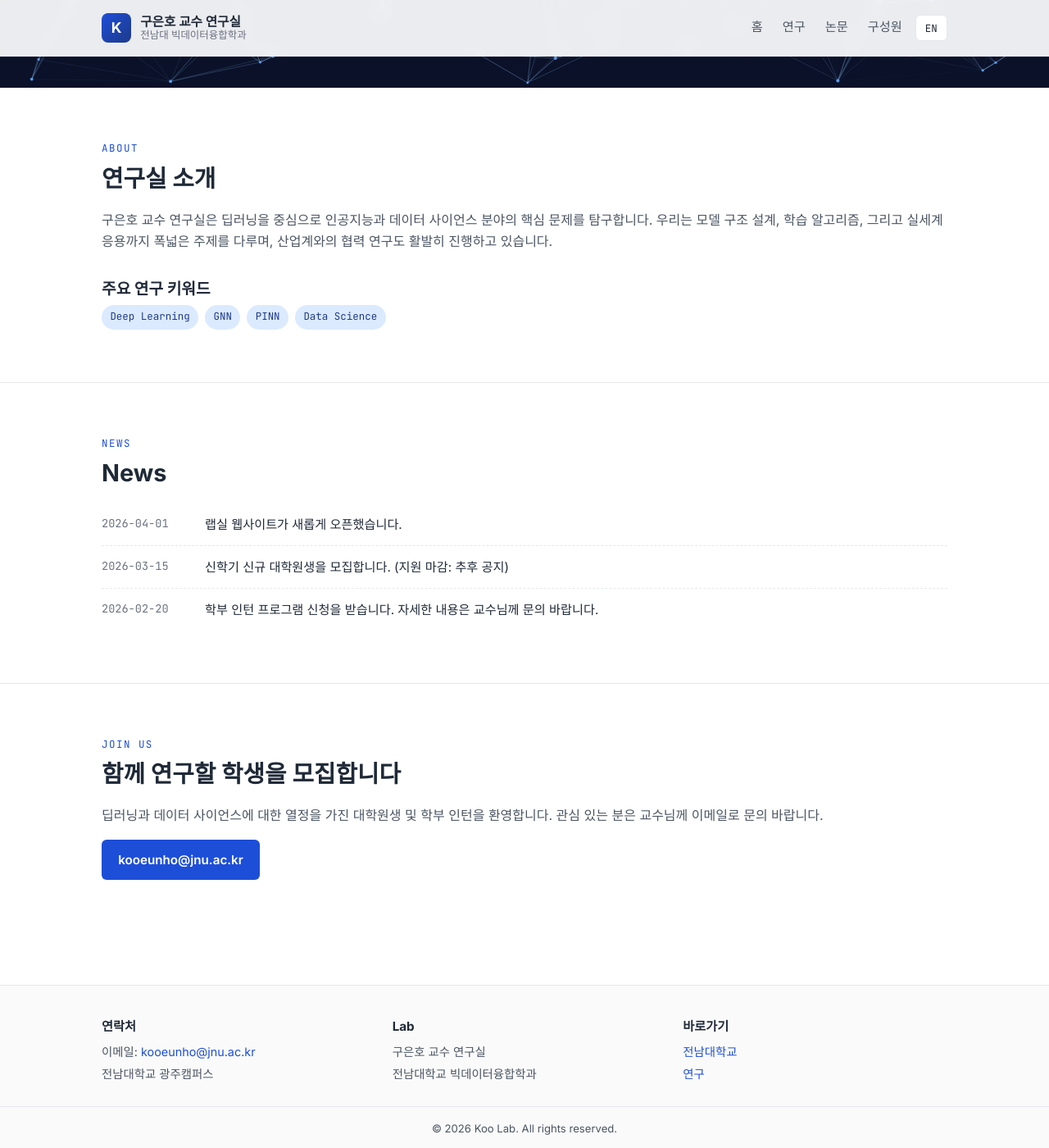
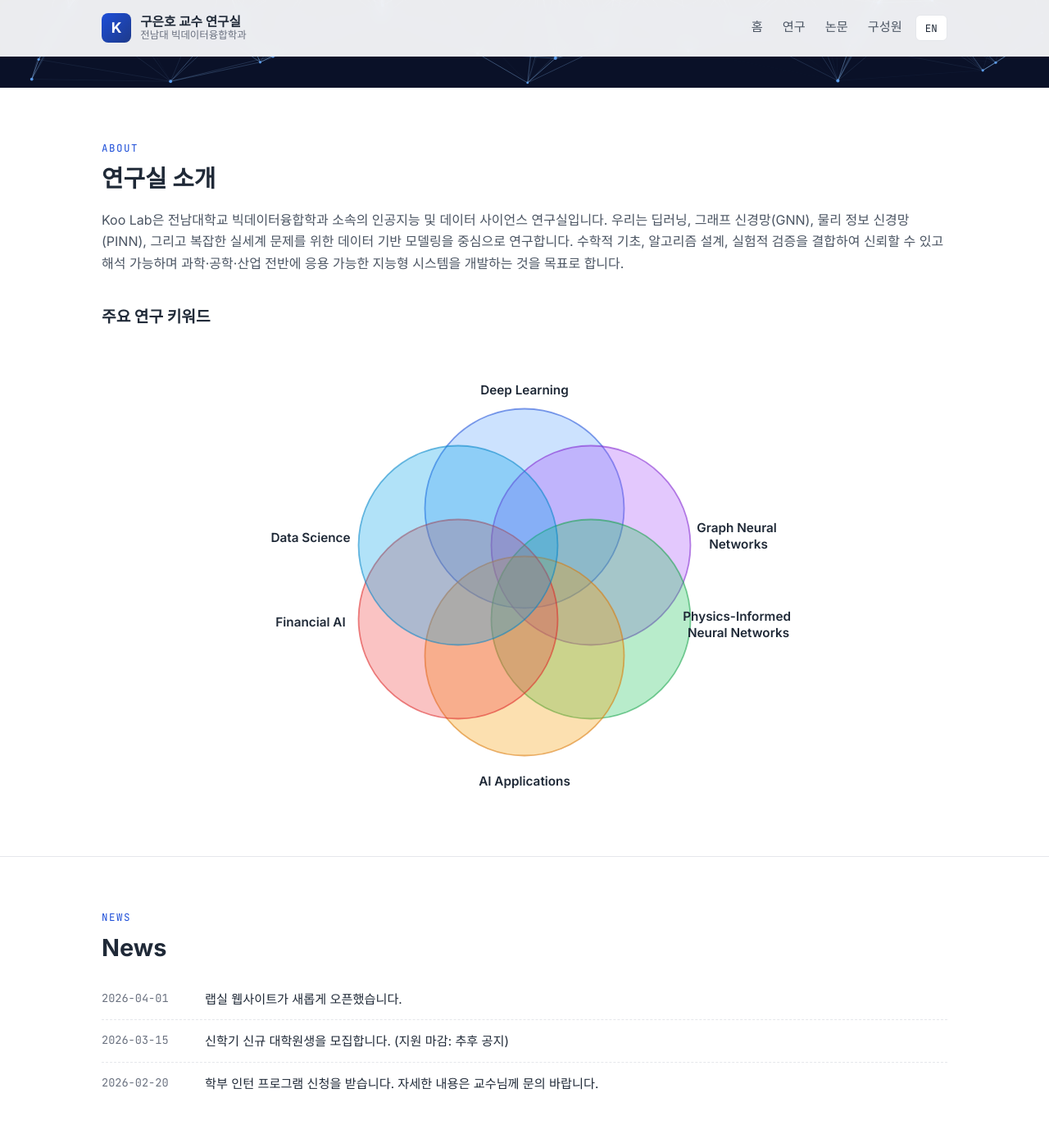
Before and after one commit to Ian-Ian-Ian5/Koo-Eunho.github.io, a Jekyll site: the page built from index.html, in a window 1280 px wide and 1400 px high, scrolled down 502 px. Shown: the whole window at 82% size. Built offline with Jekyll 4.4.1, drawn with Linux system fonts in a browser that asks for light colours.

Commit message:
Update About text + Venn diagram of research areas

```diff
--- a/_config.yml
+++ b/_config.yml
@@ -36,9 +36,9 @@ professor:
   office_ko: "전남대학교 광주캠퍼스 자연과학대학 1호관 213호"
   office_en: "Bldg. 1, Rm. 213, College of Natural Sciences, JNU"
   photo: "/assets/images/professor.jpg"
-  cv: "/assets/files/cv.pdf"
+  cv: ""
   scholar: "https://scholar.google.com/citations?user=13BRvZAAAAAJ&hl=ko"
-  github: "https://github.com/"
+  github: ""
   bio_ko: >-
     구은호 교수는 전남대학교 빅데이터융합학과 교수로, 딥러닝을 중심으로 한
     인공지능 및 데이터 사이언스 분야의 연구를 수행하고 있습니다.
--- a/assets/css/main.css
+++ b/assets/css/main.css
@@ -165,6 +165,32 @@ p { margin: 0 0 1rem; color: var(--color-text-soft); }
     radial-gradient(ellipse at top right, var(--color-accent-soft) 0%, transparent 55%),
     linear-gradient(180deg, #fff 0%, var(--color-surface) 100%);
   border-bottom: 1px solid var(--color-border);
+}
+
+/* ----------------------------- Venn diagram (research areas) -----------*/
+.venn-container {
+  margin: 1.5rem 0 0;
+  display: flex;
+  justify-content: center;
+}
+.venn-diagram {
+  width: 100%;
+  max-width: 720px;
+  height: auto;
+  display: block;
+}
+.venn-label {
+  font-family: var(--font-sans);
+  font-size: 17px;
+  font-weight: 600;
+  fill: var(--color-text);
+}
+
+@media (max-width: 720px) {
+  .venn-label { font-size: 14px; }
+}
+@media (max-width: 480px) {
+  .venn-label { font-size: 12px; }
 }
 
 /* ----------------------------- Vanta NET Hero (animated network) -------- */
--- a/assets/js/lang-toggle.js
+++ b/assets/js/lang-toggle.js
@@ -19,7 +19,7 @@ const I18N = {
     "hero.cta_join": "랩실 합류하기",
 
     "home.about_title": "연구실 소개",
-    "home.about_body": "구은호 교수 연구실은 딥러닝을 중심으로 인공지능과 데이터 사이언스 분야의 핵심 문제를 탐구합니다. 우리는 모델 구조 설계, 학습 알고리즘, 그리고 실세계 응용까지 폭넓은 주제를 다루며, 산업계와의 협력 연구도 활발히 진행하고 있습니다.",
+    "home.about_body": "Koo Lab은 전남대학교 빅데이터융합학과 소속의 인공지능 및 데이터 사이언스 연구실입니다. 우리는 딥러닝, 그래프 신경망(GNN), 물리 정보 신경망(PINN), 그리고 복잡한 실세계 문제를 위한 데이터 기반 모델링을 중심으로 연구합니다. 수학적 기초, 알고리즘 설계, 실험적 검증을 결합하여 신뢰할 수 있고 해석 가능하며 과학·공학·산업 전반에 응용 가능한 지능형 시스템을 개발하는 것을 목표로 합니다.",
     "home.research_title": "주요 연구 키워드",
     "home.news_title": "News",
     "home.news_more": "더 보기 →",
@@ -66,7 +66,7 @@ const I18N = {
     "hero.cta_join": "Join the Lab",
 
     "home.about_title": "About the Lab",
-    "home.about_body": "Koo Lab investigates fundamental problems in artificial intelligence and data science, with a particular emphasis on deep learning. Our work spans model architectures, learning algorithms, and real-world applications, often in collaboration with industry partners.",
+    "home.about_body": "Koo Lab is an artificial intelligence and data science research group at the Department of Big Data Convergence, Chonnam National University. Our research focuses on deep learning, graph neural networks, physics-informed neural networks, and data-driven modeling for complex real-world problems. By combining mathematical foundations, algorithmic design, and empirical validation, we aim to develop intelligent systems that are reliable, interpretable, and applicable across science, engineering, and industry.",
     "home.research_title": "Research Keywords",
     "home.news_title": "News",
     "home.news_more": "See all →",
--- a/index.html
+++ b/index.html
@@ -129,16 +129,51 @@ permalink: /
     <p class="section-title">ABOUT</p>
     <h2 class="section-heading" data-i18n="home.about_title">연구실 소개</h2>
     <p data-i18n="home.about_body">
-      구은호 교수 연구실은 딥러닝을 중심으로 인공지능과 데이터 사이언스 분야의 핵심 문제를 탐구합니다.
-      우리는 모델 구조 설계, 학습 알고리즘, 그리고 실세계 응용까지 폭넓은 주제를 다루며,
-      산업계와의 협력 연구도 활발히 진행하고 있습니다.
+      Koo Lab은 전남대학교 빅데이터융합학과 소속의 인공지능 및 데이터 사이언스 연구실입니다.
+      우리는 딥러닝, 그래프 신경망(GNN), 물리 정보 신경망(PINN), 그리고 복잡한 실세계 문제를 위한
+      데이터 기반 모델링을 중심으로 연구합니다. 수학적 기초, 알고리즘 설계, 실험적 검증을 결합하여
+      신뢰할 수 있고 해석 가능하며 과학·공학·산업 전반에 응용 가능한 지능형 시스템을 개발하는 것을
+      목표로 합니다.
     </p>
 
-    <h3 style="margin-top:2rem;" data-i18n="home.research_title">주요 연구 키워드</h3>
-    <div class="tags">
-      {% for kw in site.lab.research_keywords %}
-        <span class="tag accent">{{ kw }}</span>
-      {% endfor %}
+    <h3 style="margin-top:2.5rem;" data-i18n="home.research_title">주요 연구 키워드</h3>
+    <div class="venn-container">
+      <svg class="venn-diagram" viewBox="0 0 800 620" xmlns="http://www.w3.org/2000/svg" aria-label="Research areas Venn diagram" role="img">
+        <!-- 6개 원 — 육각형 배치, 가운데 모두 겹침 -->
+        <g style="mix-blend-mode: multiply;">
+          <!-- Top: Deep Learning -->
+          <circle cx="400" cy="220" r="135" fill="rgba(96, 165, 250, 0.32)" stroke="rgba(29, 78, 216, 0.55)" stroke-width="2"/>
+          <!-- Top-right: Graph Neural Networks -->
+          <circle cx="490" cy="270" r="135" fill="rgba(168, 85, 247, 0.32)" stroke="rgba(126, 34, 206, 0.55)" stroke-width="2"/>
+          <!-- Bottom-right: Physics-Informed Neural Networks -->
+          <circle cx="490" cy="370" r="135" fill="rgba(34, 197, 94, 0.32)" stroke="rgba(22, 163, 74, 0.55)" stroke-width="2"/>
+          <!-- Bottom: AI Applications -->
+          <circle cx="400" cy="420" r="135" fill="rgba(245, 158, 11, 0.32)" stroke="rgba(217, 119, 6, 0.55)" stroke-width="2"/>
+          <!-- Bottom-left: Financial AI -->
+          <circle cx="310" cy="370" r="135" fill="rgba(239, 68, 68, 0.32)" stroke="rgba(220, 38, 38, 0.55)" stroke-width="2"/>
+          <!-- Top-left: Data Science -->
+          <circle cx="310" cy="270" r="135" fill="rgba(14, 165, 233, 0.32)" stroke="rgba(2, 132, 199, 0.55)" stroke-width="2"/>
+        </g>
+
+        <!-- Labels (각 원 바깥쪽에 배치) -->
+        <text class="venn-label" x="400" y="65" text-anchor="middle">Deep Learning</text>
+
+        <text class="venn-label" x="690" y="252" text-anchor="middle">
+          <tspan x="690">Graph Neural</tspan>
+          <tspan x="690" dy="22">Networks</tspan>
+        </text>
+
+        <text class="venn-label" x="690" y="372" text-anchor="middle">
+          <tspan x="690">Physics-Informed</tspan>
+          <tspan x="690" dy="22">Neural Networks</tspan>
+        </text>
+
+        <text class="venn-label" x="400" y="595" text-anchor="middle">AI Applications</text>
+
+        <text class="venn-label" x="110" y="380" text-anchor="middle">Financial AI</text>
+
+        <text class="venn-label" x="110" y="265" text-anchor="middle">Data Science</text>
+      </svg>
     </div>
   </div>
 </section>
--- a/members.html
+++ b/members.html
@@ -31,9 +31,9 @@ permalink: /members/
         </div>
         <p data-ko="{{ site.professor.bio_ko }}" data-en="{{ site.professor.bio_en }}">{{ site.professor.bio_ko }}</p>
         <div class="hero-cta" style="margin-top:0.6rem;">
-          {% if site.professor.cv %}<a class="btn btn-secondary" href="{{ site.professor.cv | relative_url }}">CV</a>{% endif %}
-          {% if site.professor.scholar %}<a class="btn btn-secondary" href="{{ site.professor.scholar }}" target="_blank" rel="noopener">Google Scholar</a>{% endif %}
-          {% if site.professor.github %}<a class="btn btn-secondary" href="{{ site.professor.github }}" target="_blank" rel="noopener">GitHub</a>{% endif %}
+          {% if site.professor.cv and site.professor.cv != "" %}<a class="btn btn-secondary" href="{{ site.professor.cv | relative_url }}">CV</a>{% endif %}
+          {% if site.professor.scholar and site.professor.scholar != "" %}<a class="btn btn-secondary" href="{{ site.professor.scholar }}" target="_blank" rel="noopener">Google Scholar</a>{% endif %}
+          {% if site.professor.github and site.professor.github != "" %}<a class="btn btn-secondary" href="{{ site.professor.github }}" target="_blank" rel="noopener">GitHub</a>{% endif %}
         </div>
       </div>
     </div>
```
